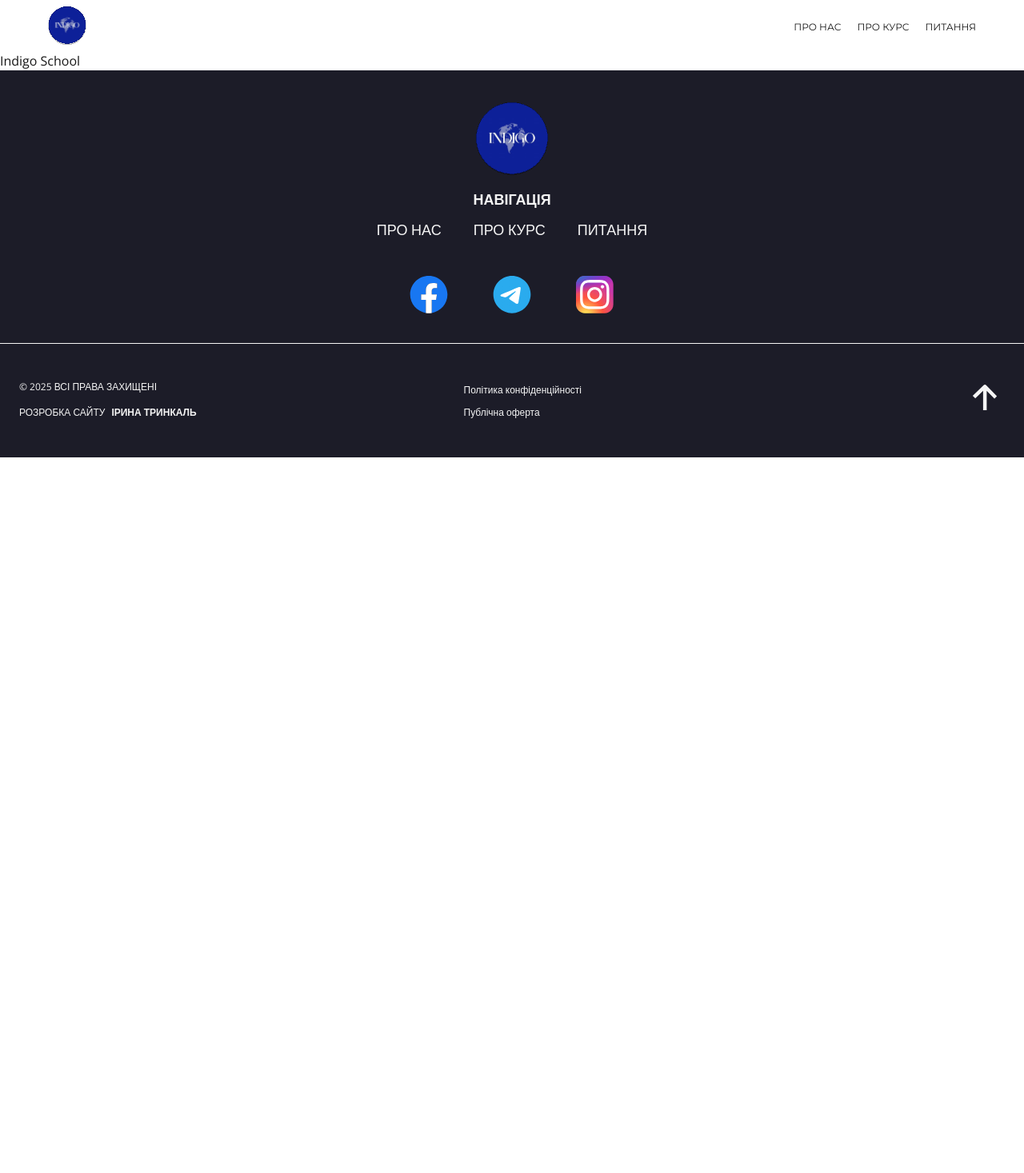
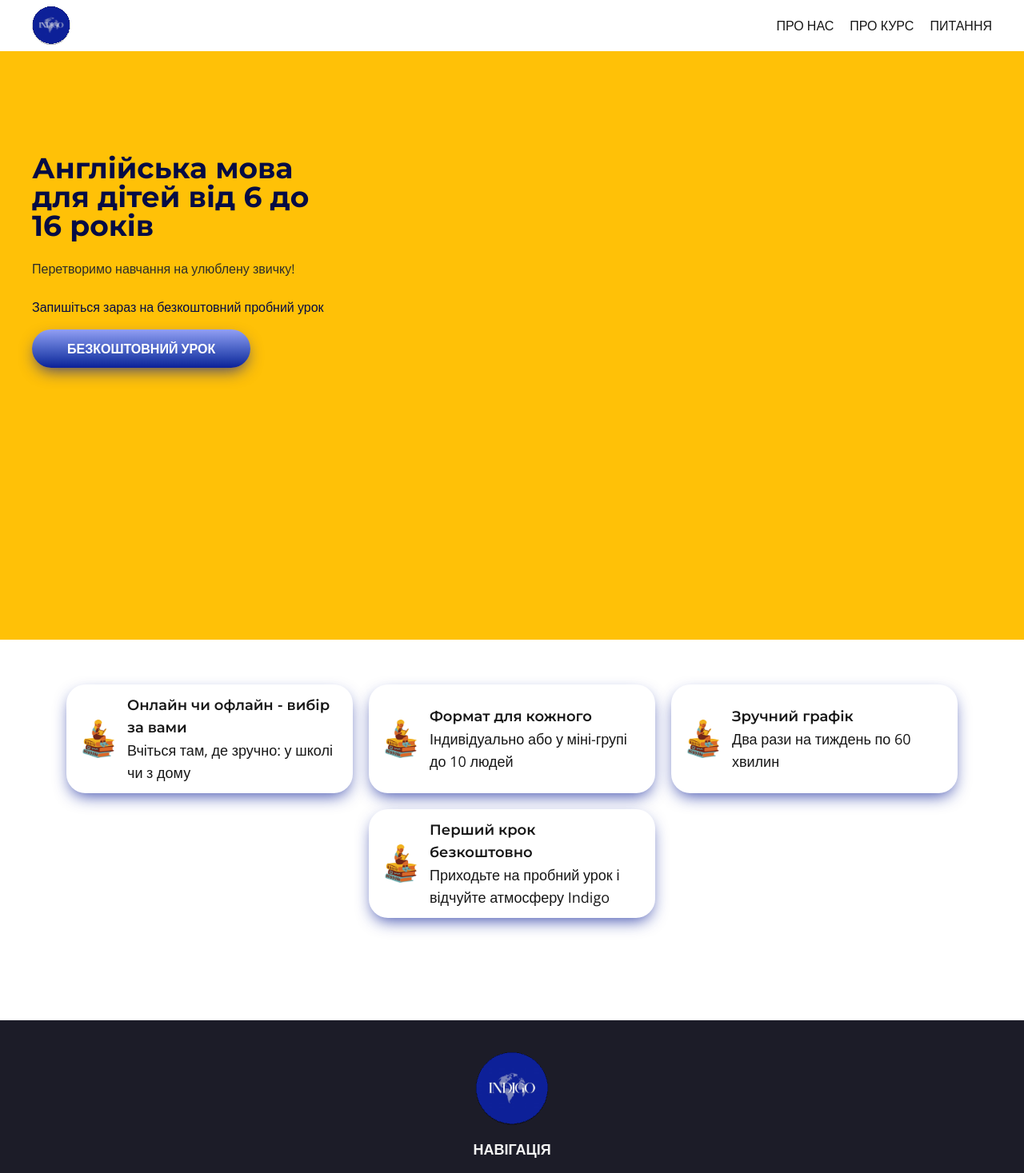
Before and after one commit to IraMira333/indigo-school, a Next.js app: page / in a window 1280 px wide. Shown: the top 1467 px of the page at 80% size. Before the commit the page ends 800 px from the top, so only its background shows below. Built offline with nearby package versions, Linux system fonts and the light colour scheme.

Commit message:
Created Advantages section

```diff
--- a/src/app/globals.css
+++ b/src/app/globals.css
@@ -1,30 +1,30 @@
 @import "tailwindcss";
 
 :root {
-
     --background: #ffffff;
     --foreground: #171717;
-
 }
 @theme inline {
-
     /* 🎨 Кольори */
     --color-black-custom: #0a0a0a;
     --color-blue-custom: #0d2098;
     --color-blue-light-custom: #b1bbfc;
+    --color-light-blue: #929ff4;
     --color-gray-custom: #f5f5f5;
     --color-gray-dark-custom: #4f4f4f;
     --color-white-custom: #ffffff;
     --color-red-custom: #ff0000;
     --color-dark-bg: #1c1c28;
     --color-light-text: #f5f5f5;
+    --color-hero-bg: #ffc107;
+    --color-shadow: #050c44;
 
     /* 🔠 Шрифти */
     --font-montserrat: var(--font-montserrat);
     --font-open: var(--font-open);
 
     /* 🪞 Тіні */
-    --shadow-custom: 0px 4px 10px rgba(0, 0, 0, 0.1);
+    --shadow-button: 0 8px 20px -5px rgba(13, 32, 152, 0.8);
 
     /* 📱 Breakpoints */
     --breakpoint-pc: 1024px;
@@ -42,5 +42,4 @@ body {
 .no-scroll {
     overflow: hidden !important;
     height: 100% !important;
-
 }
--- a/src/app/page.tsx
+++ b/src/app/page.tsx
@@ -1,3 +1,11 @@
+import { AdvantagesList } from "@/components/advantages/AdvantagesList";
+import { Hero } from "@/components/hero/Hero";
+
 export default function Home() {
-  return <div>Indigo School</div>;
+    return (
+        <>
+            <Hero />
+            <AdvantagesList />
+        </>
+    );
 }
--- /dev/null
+++ b/src/components/advantages/AdvantageCard.tsx
@@ -0,0 +1,30 @@
+import Image from "next/image";
+
+export const AdvantageCard = ({
+    key,
+    advantage,
+}: {
+    key: number;
+    advantage: { icon: string; title: string; description: string };
+}) => {
+    return (
+        <li
+            key={key}
+            className="shadow-button bg-white-custom relative z-[1] flex min-h-30 w-full max-w-[358px] items-center gap-3 rounded-3xl px-4 py-3"
+        >
+            <Image
+                src={advantage.icon}
+                alt={advantage.title}
+                width={240}
+                height={240}
+                className="h-12 w-12"
+            />
+            <div>
+                <h3 className="font-montserrat font-semibold">
+                    {advantage.title}
+                </h3>
+                <p>{advantage.description}</p>
+            </div>
+        </li>
+    );
+};
--- /dev/null
+++ b/src/components/advantages/AdvantagesList.tsx
@@ -0,0 +1,39 @@
+import { AdvantageCard } from "./AdvantageCard";
+
+const advantages = [
+    {
+        title: "Онлайн чи офлайн - вибір за вами",
+        description: "Вчіться там, де зручно: у школі чи з дому",
+        icon: "/icon1.png",
+    },
+    {
+        title: "Формат для кожного",
+        description: "Індивідуально або у міні-групі до 10 людей",
+        icon: "/icon1.png",
+    },
+    {
+        title: "Зручний графік",
+        description: "Два рази на тиждень по 60 хвилин",
+        icon: "/icon1.png",
+    },
+    {
+        title: "Перший крок безкоштовно",
+        description: "Приходьте на пробний урок і відчуйте атмосферу Indigo",
+        icon: "/icon1.png",
+    },
+];
+
+export const AdvantagesList = () => {
+    return (
+        <section
+            id="advantages"
+            className="pc:pt-20 pc:pb-32 pc:px-10 pc:text-lg -mt-6 px-4 pb-20 text-sm"
+        >
+            <ul className="flex flex-wrap justify-center gap-5">
+                {advantages.map((adv, index) => (
+                    <AdvantageCard key={index} advantage={adv} />
+                ))}
+            </ul>
+        </section>
+    );
+};
--- a/src/components/footer/Footer.tsx
+++ b/src/components/footer/Footer.tsx
@@ -1,4 +1,4 @@
-import { navList } from "../data/navList";
+import { Menu } from "../header/Menu";
 import { IconLogo } from "../shared/icons/IconLogo";
 import { PrivacyPolicy } from "./PrivacyPolicy";
 import { PublicOferta } from "./PublicOferta";
@@ -20,24 +20,7 @@ export const Footer = () => {
                             Навігація
                         </h3>
                         <nav role="navigation">
-                            <ul
-                                id="nav-menu-list"
-                                className="text-txligth pc:flex-row pc:gap-10 flex flex-col items-center justify-center gap-5 text-[18px]"
-                            >
-                                {navList.map(item => (
-                                    <li
-                                        key={item.name}
-                                        className="group uppercase"
-                                    >
-                                        <a
-                                            href={`#${item.path}`}
-                                            className="transition-transform duration-300 ease-in-out group-hover:scale-110"
-                                        >
-                                            {item.name}
-                                        </a>
-                                    </li>
-                                ))}
-                            </ul>
+                            <Menu className="pc:flex-row pc:gap-10 flex flex-col items-center justify-center gap-5 text-xl" />
                         </nav>
                     </div>
                 </div>
@@ -46,7 +29,7 @@ export const Footer = () => {
             <div className="pc:px-6 pc:pt-12 relative border-t px-4 pt-8">
                 <div className="pc:ml-0 pc:max-w-[calc(50%+87px)] pc:flex-row pc:justify-between pc:gap-24 relative mx-auto flex max-w-[500px] flex-col gap-4">
                     <div>
-                        <p className="text-txligth pc:mb-5 mb-4 text-xs leading-none uppercase">
+                        <p className="pc:mb-5 mb-4 text-xs leading-none uppercase">
                             &copy; 2025 Всі права захищені
                         </p>
                         <div className="flex gap-2">
--- a/src/components/header/Header.tsx
+++ b/src/components/header/Header.tsx
@@ -5,11 +5,11 @@ import Navbar from "./Navbar";
 
 export const Header = () => {
     return (
-    <header className="relative  ">
-      <div className="h-[64px] px-4 tab:px-5 pc:px-[60px] max-w-[540px] tab:max-w-full pc:max-w-[1440px] mx-auto  flex items-center justify-between ">
-        <IconLogo className="relative z-10 w-12 tab:w-[92px]" />
+        <header className="relative">
+            <div className="pc:px-10 pc:max-w-[1440px] mx-auto flex h-[64px] items-center justify-between px-4">
+                <IconLogo className="relative z-10 w-12" />
 
-        <nav className="flex tab:gap-5 pc:gap-8 justify-end items-center ">
+                <nav className="pc:gap-8 flex items-center justify-end">
                     <Navbar />
                 </nav>
             </div>
--- a/src/components/header/Menu.tsx
+++ b/src/components/header/Menu.tsx
@@ -20,18 +20,16 @@ export const Menu = ({
 
     return (
         <ul className={`${className}`}>
-      {navList.map((content, idx) => {
-        return (
-          <li key={idx}>
-            <button
-              onClick={() => handleLinkClick(content.path)}
-              className=" uppercase font-montserrat text-xs"
+            {navList.map(item => (
+                <li key={item.name} className="group uppercase">
+                    <a
+                        href={`#${item.path}`}
+                        className="transition-opacity duration-300 ease-in-out group-hover:opacity-70"
                     >
-              {content.name}
-            </button>
+                        {item.name}
+                    </a>
                 </li>
-        );
-      })}
+            ))}
         </ul>
     );
 };
--- /dev/null
+++ b/src/components/hero/Hero.tsx
@@ -0,0 +1,25 @@
+export const Hero = () => {
+    return (
+        <section
+            id="hero"
+            className="pc:pt-32 pc:pb-20 bg-hero-bg text-shadow min-h-[calc(100vh-64px)] pt-20 pb-16"
+        >
+            <div className="pc:px-10 relative mx-auto max-w-[1440px] px-4">
+                <div className="">
+                    <h1 className="font-montserrat pc:text-4xl mb-6 max-w-[350px] text-3xl leading-none font-bold">
+                        Англійська мова для дітей від 6 до 16 років
+                    </h1>
+                    <p className="mb-6 max-w-[500px] text-[#2C2C2C]">
+                        Перетворимо навчання на улюблену звичку!
+                    </p>
+                    <p className="mb-4 max-w-[500px]">
+                        Запишіться зараз на безкоштовний пробний урок
+                    </p>
+                    <button className="from-light-blue to-blue-custom relative rounded-full bg-gradient-to-b px-11 py-3 font-bold text-white uppercase shadow-[0_8px_20px_-5px_rgba(13,32,152,0.8)] transition-all hover:shadow-[0_10px_25px_-5px_rgba(13,32,152,0.9)] active:translate-y-1 active:shadow-none">
+                        безкоштовний урок
+                    </button>
+                </div>
+            </div>
+        </section>
+    );
+};
```
Also changed, not shown: public/icon1.png (added). Lines whose indentation alone changed are shown as unchanged.
